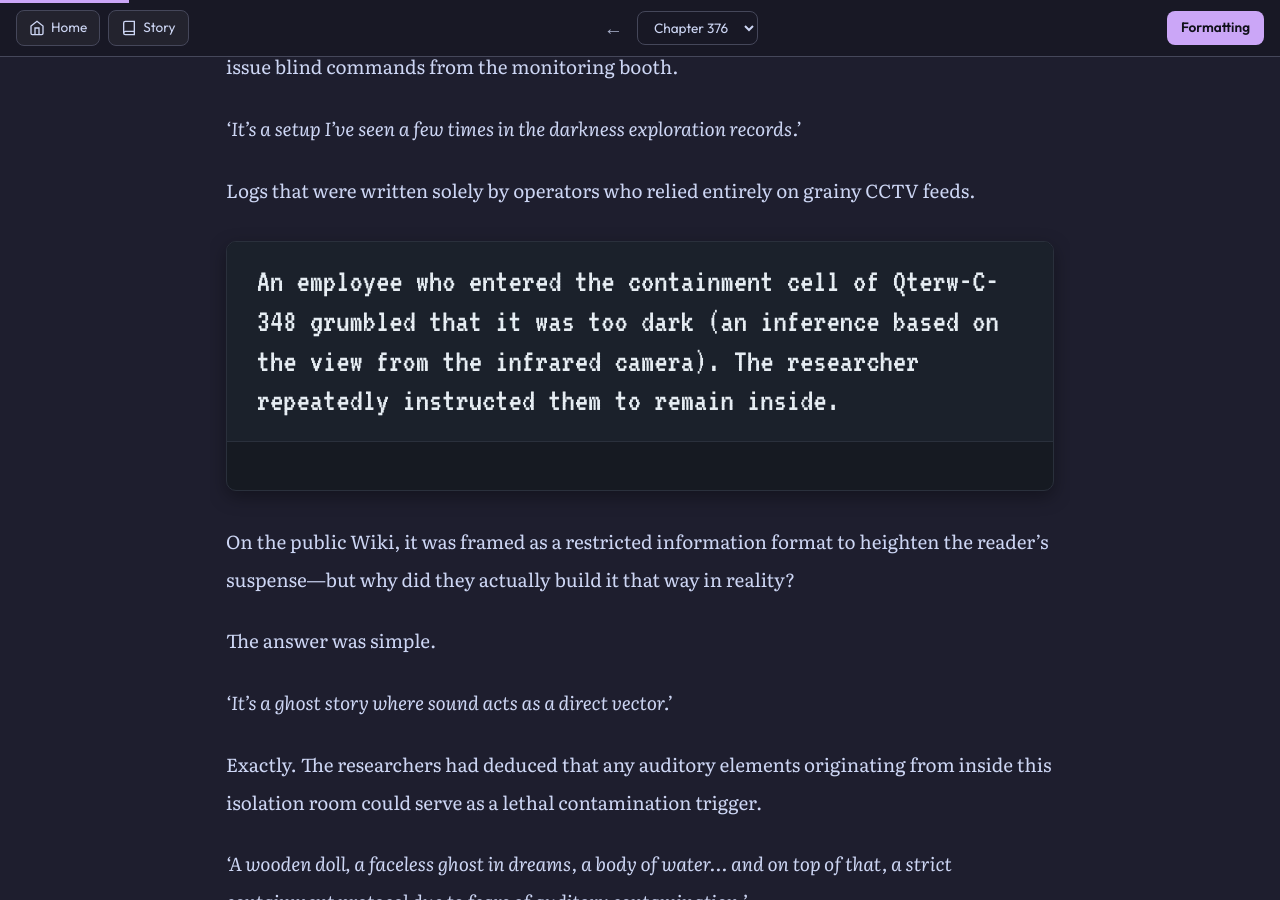
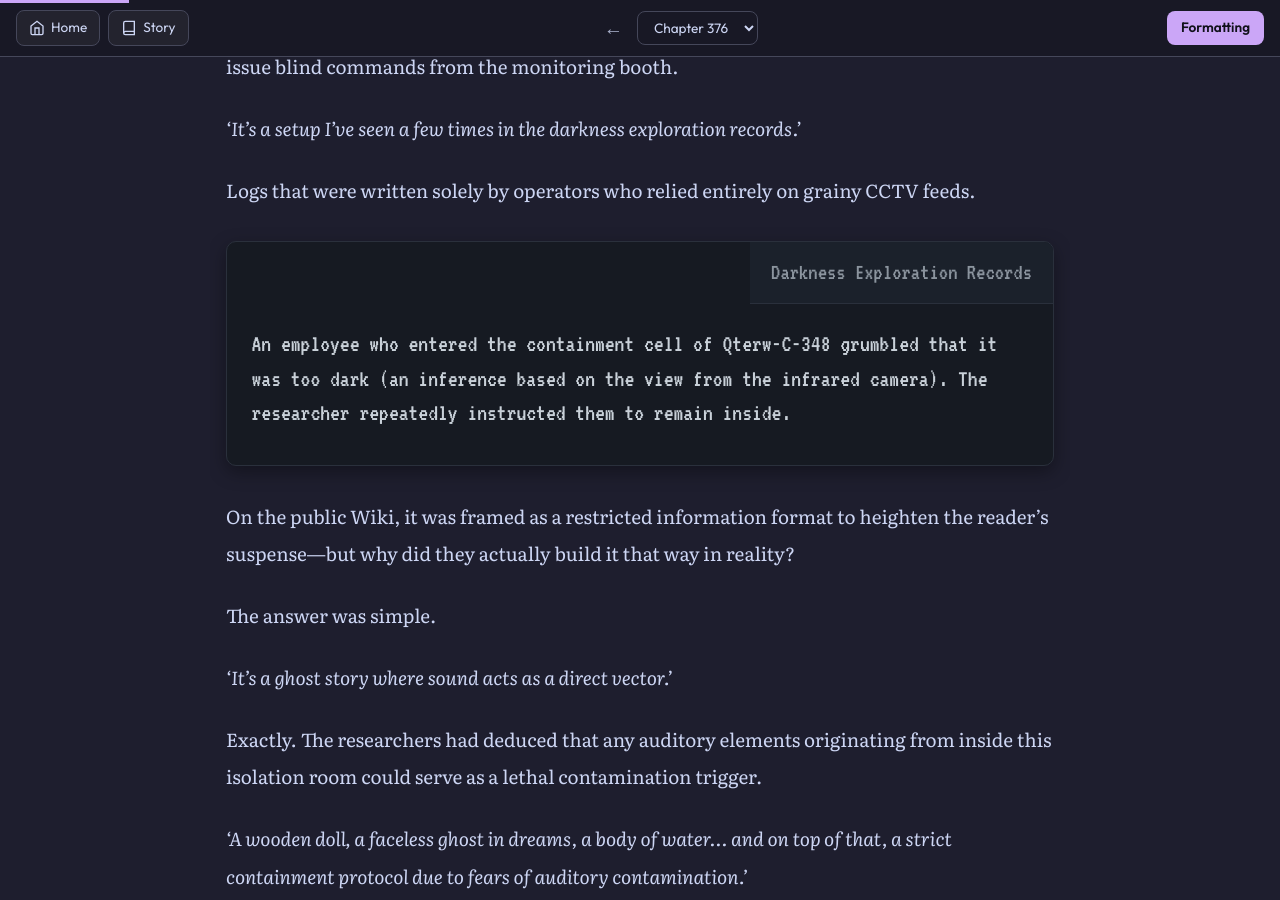
Before and after one commit to soleumn/soleumn.github.io, a Jekyll site: the page built from _chapters/gsgw/ch376.md, in a window 1280 px wide and 900 px high, scrolled down 2883 px. Built offline with Jekyll 4.4.1, drawn with Linux system fonts in a browser that asks for light colours; comment, search, counter and statistics services are not loaded.

Commit message:
Update ch376.md

```diff
--- a/_chapters/gsgw/ch376.md
+++ b/_chapters/gsgw/ch376.md
@@ -93,7 +93,8 @@ Logs that were written solely by operators who relied entirely on grainy CCTV fe
 
 <div class="wiki" markdown="1">
 
-{: .wiki-title}
+Darkness Exploration Records
+{: .wiki-author}
 
 An employee who entered the containment cell of Qterw-C-348 grumbled that it was too dark (an inference based on the view from the infrared camera). The researcher repeatedly instructed them to remain inside.
 
```
